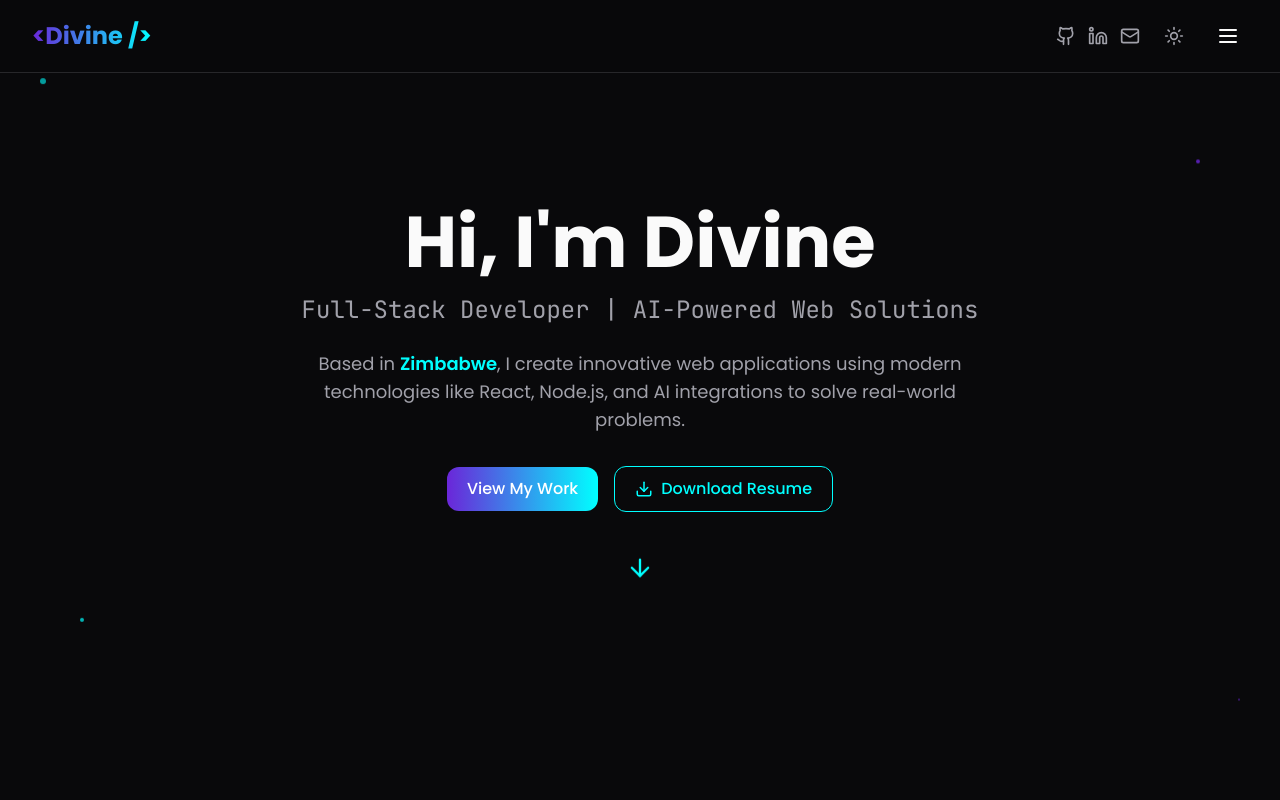
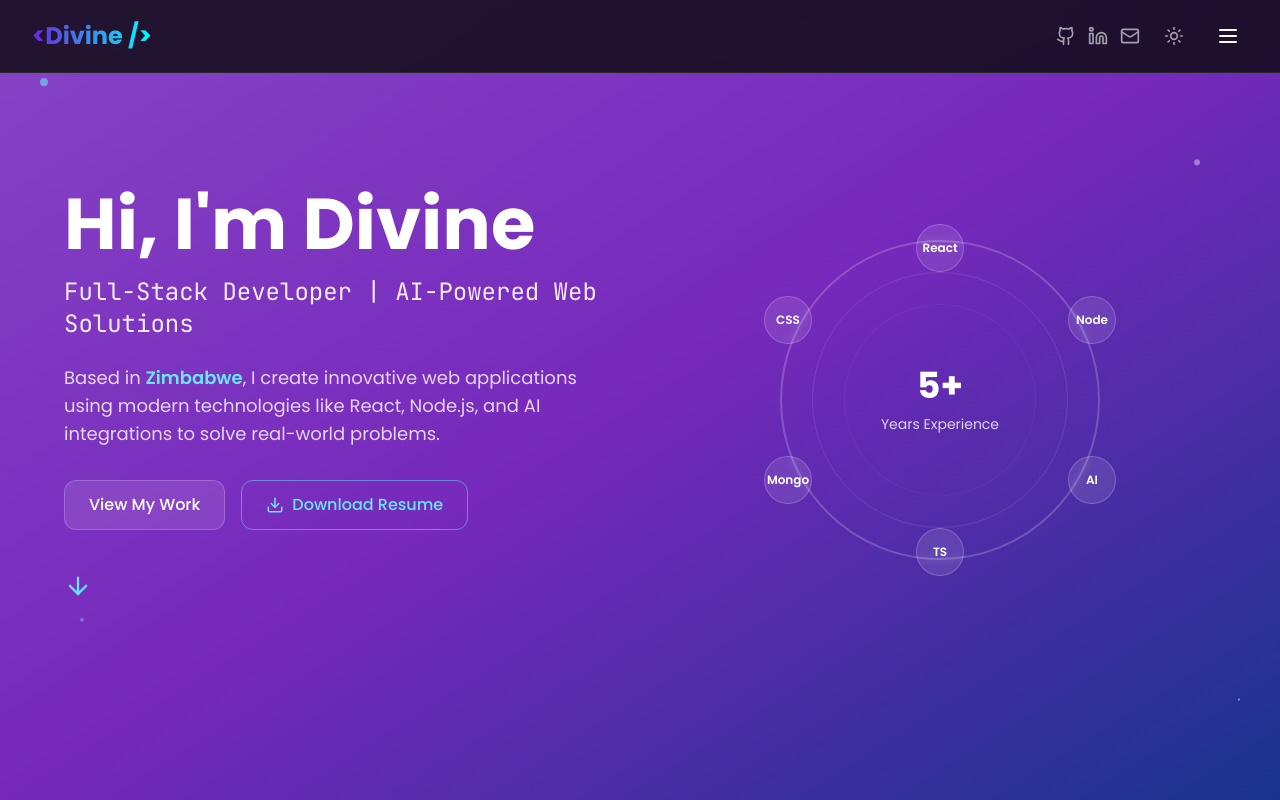
Before and after one commit to dadisodivine/divine-ai-spark, a React (Vite) app: page / in a window 1280 px wide. Shown: the top 800 px of the page. Built offline with nearby package versions, Linux system fonts and the light colour scheme.

Commit message:
Refactor: Apply image-based home section scheme
Implemented the visual scheme from the provided image for the home section, including layout, color gradients, and element arrangement.

```diff
--- a/src/components/Hero.tsx
+++ b/src/components/Hero.tsx
@@ -24,29 +24,37 @@ const Hero = () => {
 
   return (
     <section id="home" className="min-h-screen flex items-center justify-center section-padding relative overflow-hidden">
-      <div className="max-w-4xl mx-auto text-center">
-        <div className="animate-fade-in">
-          <h1 className="text-4xl md:text-6xl lg:text-7xl font-bold mb-4">
+      {/* Purple to blue gradient background */}
+      <div className="absolute inset-0 bg-gradient-to-br from-purple-500 via-purple-600 to-blue-800"></div>
+
+      {/* Dark overlay for better text contrast */}
+      <div className="absolute inset-0 bg-black/20"></div>
+
+      <div className="max-w-6xl mx-auto text-center relative z-10">
+        <div className="grid lg:grid-cols-2 gap-12 items-center">
+          {/* Left side - Text content */}
+          <div className="animate-fade-in text-left lg:text-left">
+            <h1 className="text-4xl md:text-6xl lg:text-7xl font-bold mb-4 text-white">
               <span className={`${!isTypingComplete ? 'typing-cursor' : ''}`}>
                 {displayText}
               </span>
             </h1>
-          <h2 className="text-xl md:text-2xl text-muted-foreground mb-6 font-jetbrains animate-delayed-fade-in">
+            <h2 className="text-xl md:text-2xl text-white/90 mb-6 font-jetbrains animate-delayed-fade-in">
               Full-Stack Developer | AI-Powered Web Solutions
             </h2>
-          <p className="text-base md:text-lg text-muted-foreground mb-8 max-w-2xl mx-auto leading-relaxed animate-delayed-fade-in-2">
-            Based in <span className="text-accent font-semibold">Zimbabwe</span>, I create innovative web applications
+            <p className="text-base md:text-lg text-white/80 mb-8 max-w-2xl leading-relaxed animate-delayed-fade-in-2">
+              Based in <span className="text-cyan-300 font-semibold">Zimbabwe</span>, I create innovative web applications
               using modern technologies like React, Node.js, and AI integrations to solve real-world problems.
             </p>
 
-          <div className="flex flex-col sm:flex-row gap-4 justify-center items-center mb-12 animate-delayed-fade-in-3">
-            <a href="#projects" className="btn-primary">
+            <div className="flex flex-col sm:flex-row gap-4 justify-start items-start mb-12 animate-delayed-fade-in-3">
+              <a href="#projects" className="bg-white/10 backdrop-blur-sm border border-white/20 text-white hover:bg-white/20 transition-all duration-300 px-6 py-3 rounded-lg font-medium hover:scale-105">
                 View My Work
               </a>
               <a
                 href="/resume.pdf"
                 download
-              className="flex items-center gap-2 px-5 py-2.5 border border-accent text-accent hover:bg-accent hover:text-background transition-all duration-300 rounded-lg font-medium hover:scale-105"
+                className="flex items-center gap-2 px-6 py-3 border border-cyan-300/50 text-cyan-300 hover:bg-cyan-300/10 hover:border-cyan-300 transition-all duration-300 rounded-lg font-medium hover:scale-105 backdrop-blur-sm"
               >
                 <Download size={18} />
                 Download Resume
@@ -55,26 +63,63 @@ const Hero = () => {
 
             {/* Scroll indicator */}
             <div className="animate-bounce">
-            <a href="#about" className="inline-block text-accent hover:scale-110 transition-transform duration-300">
+              <a href="#skills" className="inline-block text-cyan-300 hover:scale-110 transition-transform duration-300">
                 <ArrowDown size={28} />
               </a>
             </div>
           </div>
 
-        {/* Background decoration - smaller and more subtle */}
-        <div className="absolute inset-0 -z-10 overflow-hidden">
-          <div className="absolute top-1/4 left-1/4 w-48 h-48 bg-primary/8 rounded-full blur-3xl animate-float"></div>
-          <div className="absolute bottom-1/4 right-1/4 w-48 h-48 bg-accent/8 rounded-full blur-3xl animate-float" style={{ animationDelay: '1s' }}></div>
-          <div className="absolute top-1/2 left-1/2 transform -translate-x-1/2 -translate-y-1/2 w-72 h-72 bg-gradient-to-r from-primary/3 to-accent/3 rounded-full blur-3xl animate-pulse-glow"></div>
+          {/* Right side - Circular elements */}
+          <div className="relative animate-delayed-fade-in-2">
+            {/* Main circle with specialist count */}
+            <div className="relative w-80 h-80 mx-auto">
+              <div className="absolute inset-0 rounded-full border-2 border-white/20"></div>
+              <div className="absolute inset-8 rounded-full border border-white/10"></div>
+              <div className="absolute inset-16 rounded-full border border-white/5"></div>
+
+              {/* Center content */}
+              <div className="absolute inset-0 flex items-center justify-center">
+                <div className="text-center">
+                  <div className="text-4xl font-bold text-white mb-2">5+</div>
+                  <div className="text-white/80 text-sm">Years Experience</div>
+                </div>
               </div>
 
-        {/* Floating particles - smaller */}
+              {/* Floating skill icons around the circle */}
+              <div className="absolute top-0 left-1/2 transform -translate-x-1/2 -translate-y-4 w-12 h-12 bg-white/10 backdrop-blur-sm rounded-full flex items-center justify-center border border-white/20">
+                <span className="text-white text-xs font-semibold">React</span>
+              </div>
+
+              <div className="absolute top-1/4 right-0 transform translate-x-4 -translate-y-1/2 w-12 h-12 bg-white/10 backdrop-blur-sm rounded-full flex items-center justify-center border border-white/20">
+                <span className="text-white text-xs font-semibold">Node</span>
+              </div>
+
+              <div className="absolute bottom-1/4 right-0 transform translate-x-4 translate-y-1/2 w-12 h-12 bg-white/10 backdrop-blur-sm rounded-full flex items-center justify-center border border-white/20">
+                <span className="text-white text-xs font-semibold">AI</span>
+              </div>
+
+              <div className="absolute bottom-0 left-1/2 transform -translate-x-1/2 translate-y-4 w-12 h-12 bg-white/10 backdrop-blur-sm rounded-full flex items-center justify-center border border-white/20">
+                <span className="text-white text-xs font-semibold">TS</span>
+              </div>
+
+              <div className="absolute bottom-1/4 left-0 transform -translate-x-4 translate-y-1/2 w-12 h-12 bg-white/10 backdrop-blur-sm rounded-full flex items-center justify-center border border-white/20">
+                <span className="text-white text-xs font-semibold">Mongo</span>
+              </div>
+
+              <div className="absolute top-1/4 left-0 transform -translate-x-4 -translate-y-1/2 w-12 h-12 bg-white/10 backdrop-blur-sm rounded-full flex items-center justify-center border border-white/20">
+                <span className="text-white text-xs font-semibold">CSS</span>
+              </div>
+            </div>
+          </div>
+        </div>
+      </div>
+
+      {/* Additional floating elements */}
       <div className="absolute inset-0 -z-5">
-          <div className="absolute top-20 left-10 w-1.5 h-1.5 bg-accent rounded-full animate-float opacity-60"></div>
-          <div className="absolute top-40 right-20 w-1 h-1 bg-primary rounded-full animate-float opacity-80" style={{ animationDelay: '0.5s' }}></div>
-          <div className="absolute bottom-40 left-20 w-1 h-1 bg-accent rounded-full animate-float opacity-70" style={{ animationDelay: '1.5s' }}></div>
-          <div className="absolute bottom-20 right-10 w-0.5 h-0.5 bg-primary rounded-full animate-float opacity-60" style={{ animationDelay: '2s' }}></div>
-        </div>
+        <div className="absolute top-20 left-10 w-2 h-2 bg-cyan-300/60 rounded-full animate-float"></div>
+        <div className="absolute top-40 right-20 w-1.5 h-1.5 bg-white/40 rounded-full animate-float" style={{ animationDelay: '0.5s' }}></div>
+        <div className="absolute bottom-40 left-20 w-1 h-1 bg-cyan-300/40 rounded-full animate-float" style={{ animationDelay: '1.5s' }}></div>
+        <div className="absolute bottom-20 right-10 w-0.5 h-0.5 bg-white/60 rounded-full animate-float" style={{ animationDelay: '2s' }}></div>
       </div>
     </section>
   );
```
Lines whose indentation alone changed are shown as unchanged.
